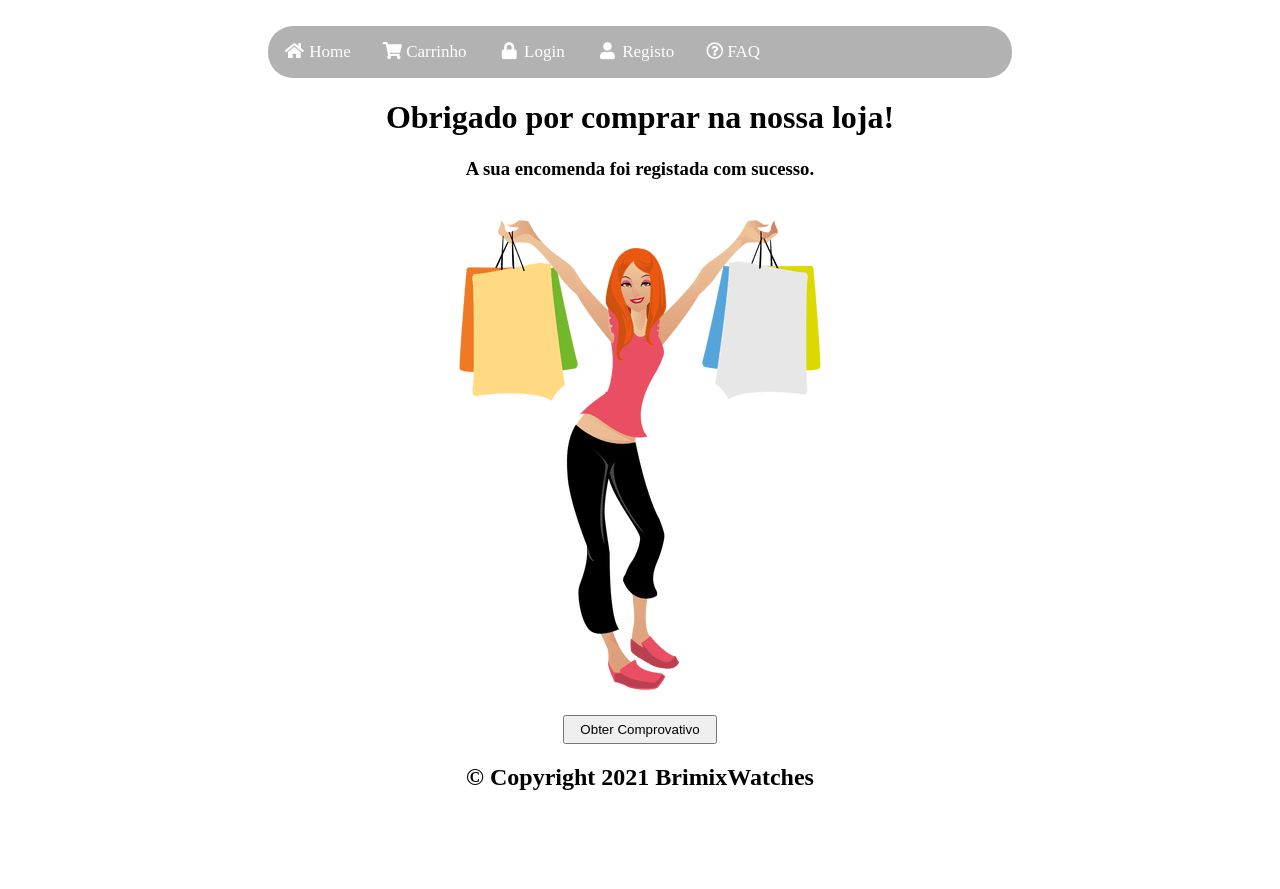
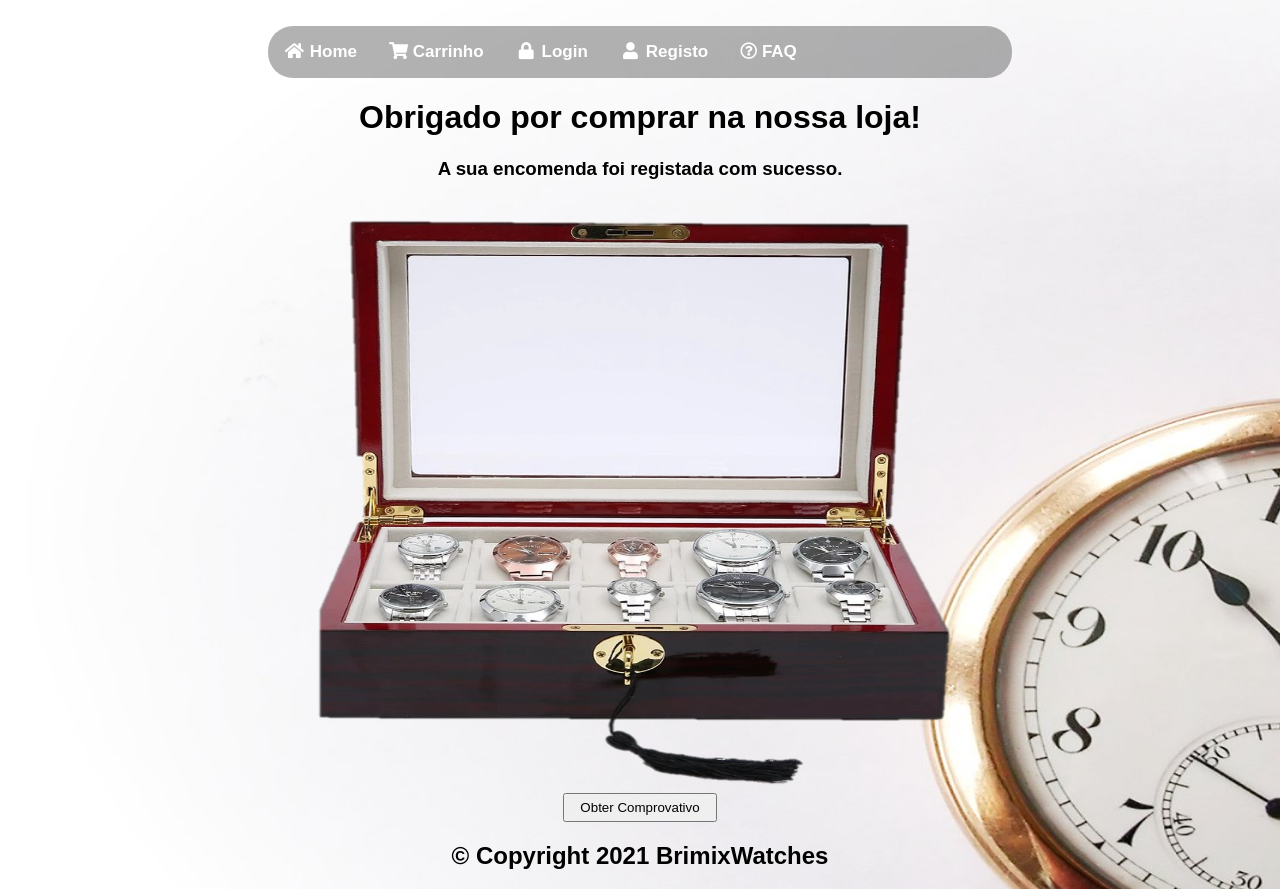
Before and after one commit to Ruizao/ProjetoPAP, a Flask app: template templates/encomenda.html in a window 1280 px wide. Before the commit the page ends 790 px from the top, so only its background shows below. Run offline with Flask 2, Linux system fonts and the light colour scheme; the template is opened without the code that fills it, so the values that code supplies are empty; parts of the project's set-up code (start-up, migrations or seed data) failed here and were passed over.

Commit message:
Everything better.

```diff
--- a/templates/FAQ.html
+++ b/templates/FAQ.html
@@ -14,7 +14,7 @@
         background-image: url("/static/back/wall.jpg");
         font-family: sans-serif;
         color: black;
-
+        font-weight: bold;
     }
 
 
--- a/templates/encomenda.html
+++ b/templates/encomenda.html
@@ -2,12 +2,21 @@
 {% block titulo %}
 <title>Index</title>
 {% endblock %}
+{% block conteudo %}
+<style>
+    body {
+        background-image: url("/static/back/wall3.jpg");
+        background-size: 1920px 1080px;
+        font-family: sans-serif;
+        font-weight: bold;
+    }
 
-{% block conteudo %}
+</style>
+
 <center>
     <h1>Obrigado por comprar na nossa loja!</h1>
     <h3>A sua encomenda foi registada com sucesso.</h3>
-    <img src="/static/images/encomenda.png"><br>
+    <img src="/static/images/relógio.png" width="800" height="590"><br>
     <input type="button" value="Obter Comprovativo" onclick="window.open('/static/faturas/{{ fatura }}')">
 </center>
 {% endblock %}
--- a/templates/index.html
+++ b/templates/index.html
@@ -12,7 +12,7 @@
         background-size: 1920px 1080px;
         font-family: sans-serif;
         color: black;
-
+        font-weight: bold;
     }
 
 
--- a/templates/login.html
+++ b/templates/login.html
@@ -11,6 +11,7 @@
         background-size: 1920px 1080px;
         font-family: sans-serif;
         color: black;
+        font-weight: bold;
     }
 
     .container {
--- a/templates/registo.html
+++ b/templates/registo.html
@@ -8,7 +8,7 @@
         background-size: 1920px 1080px;
         font-family: sans-serif;
         color: black;
-
+        font-weight: bold;
     }
 
     .container {
```
Also changed, not shown: static/Images/encomenda.png (deleted), static/Images/loja.ico (deleted), static/Images/relógio.png (added), 6 other files.
